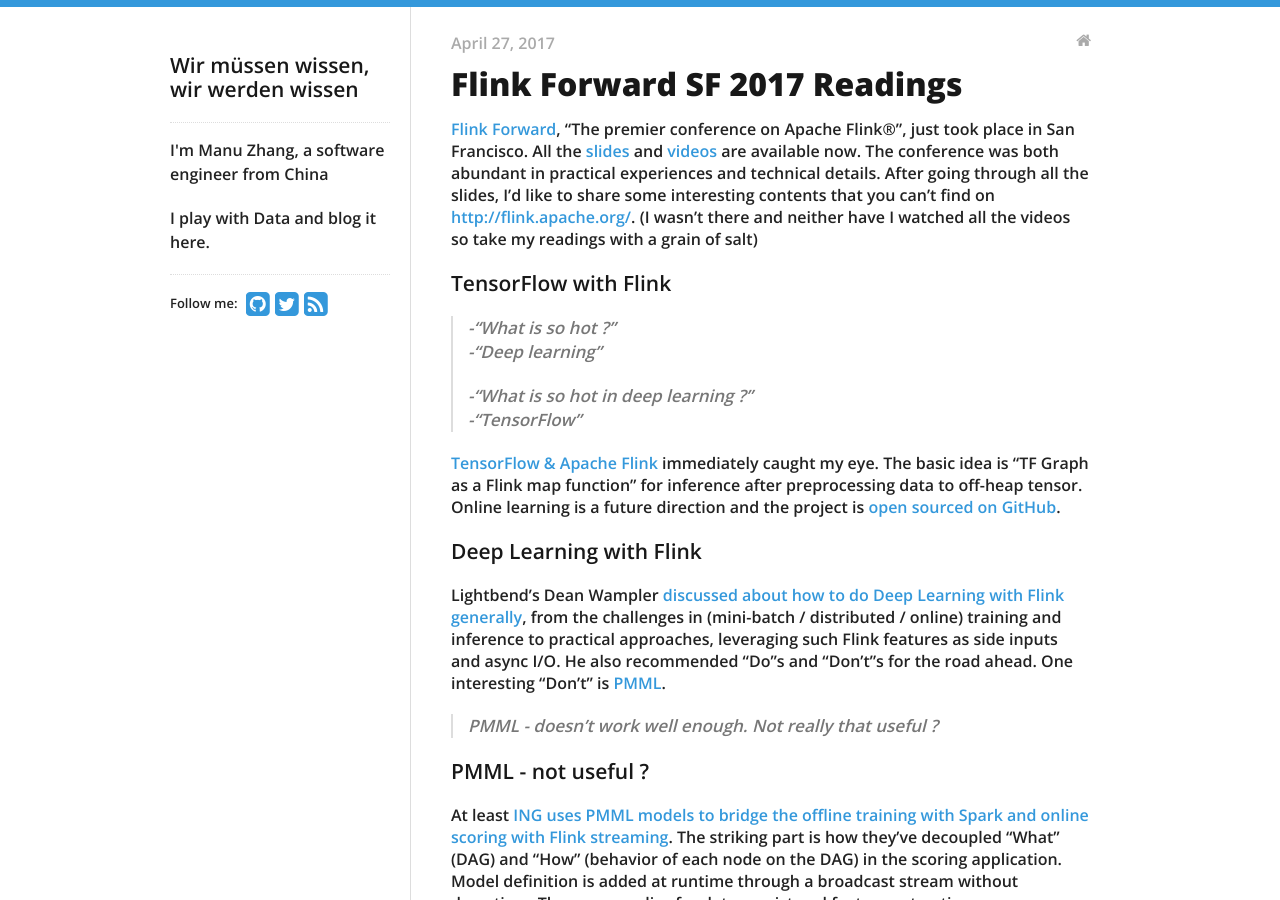
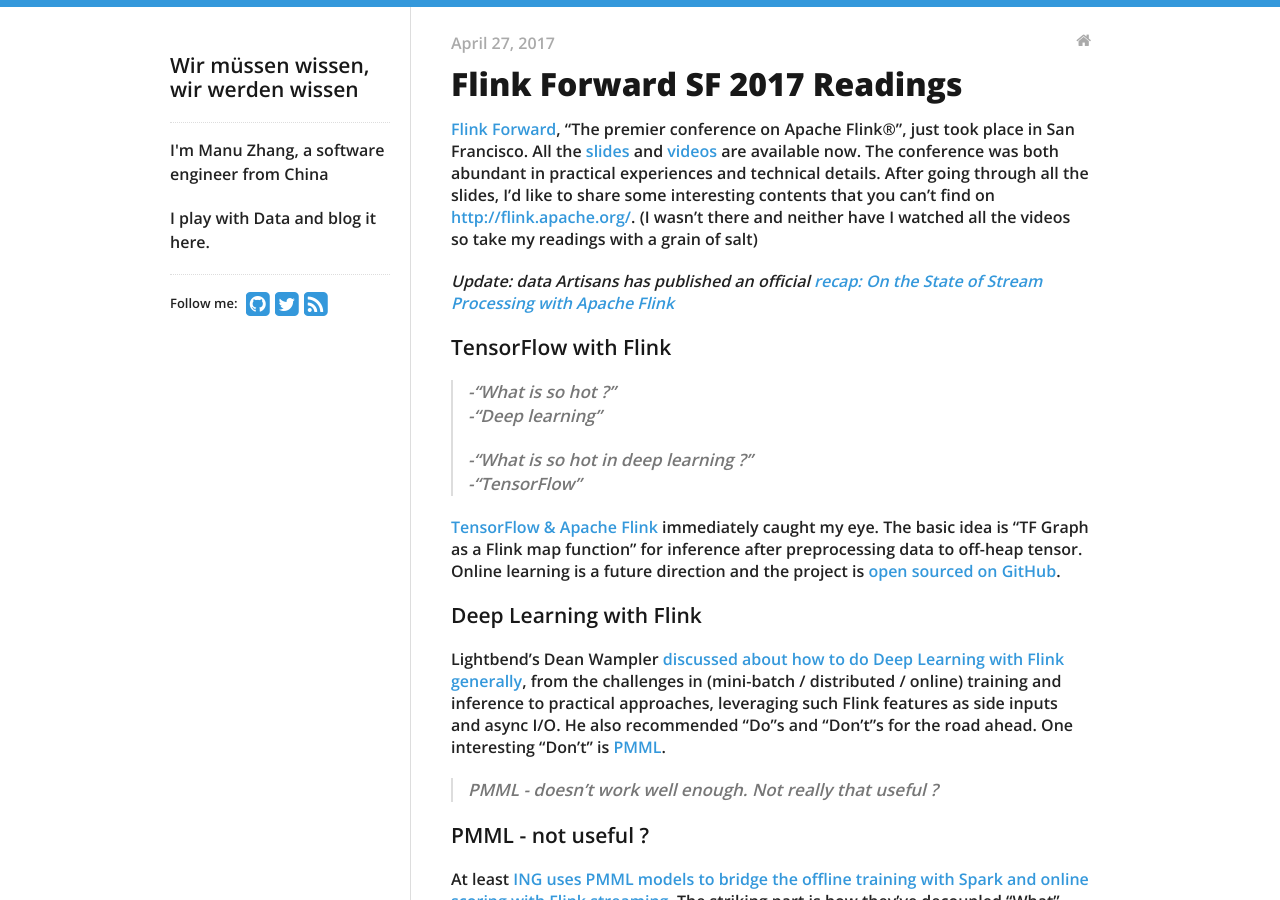
Before and after one commit to manuzhang/jekyll_blog, a Jekyll site: the page built from _posts/2017-04-27-flink-forward-sf-2017.md, in a window 1280 px wide and 900 px high. Built offline with Jekyll 4.4.1, drawn with Linux system fonts in a browser that asks for light colours; nearby versions of some CDN libraries; comment, search, counter and statistics services are not loaded.

Commit message:
Add data Artisans recap on Flink Forward

```diff
--- a/_posts/2017-04-27-flink-forward-sf-2017.md
+++ b/_posts/2017-04-27-flink-forward-sf-2017.md
@@ -5,6 +5,8 @@
 ---
 
 [Flink Forward](http://sf.flink-forward.org/), "The premier conference on Apache Flink®", just took place in San Francisco. All the [slides](https://www.slideshare.net/FlinkForward) and [videos](https://www.youtube.com/playlist?list=PLDX4T_cnKjD2UC6wJr_wRbIvtlMtkc-n2) are available now. The conference was both abundant in practical experiences and technical details. After going through all the slides, I'd like to share some interesting contents that you can't find on [http://flink.apache.org/](http://flink.apache.org/). (I wasn't there and neither have I watched all the videos so take my readings with a grain of salt)
+
+*Update: data Artisans has published an official [recap: On the State of Stream Processing with Apache Flink](https://data-artisans.com/blog/stream-processing-flink-forward-sf-2017-recap)*
 
 ### TensorFlow with Flink
 
```
